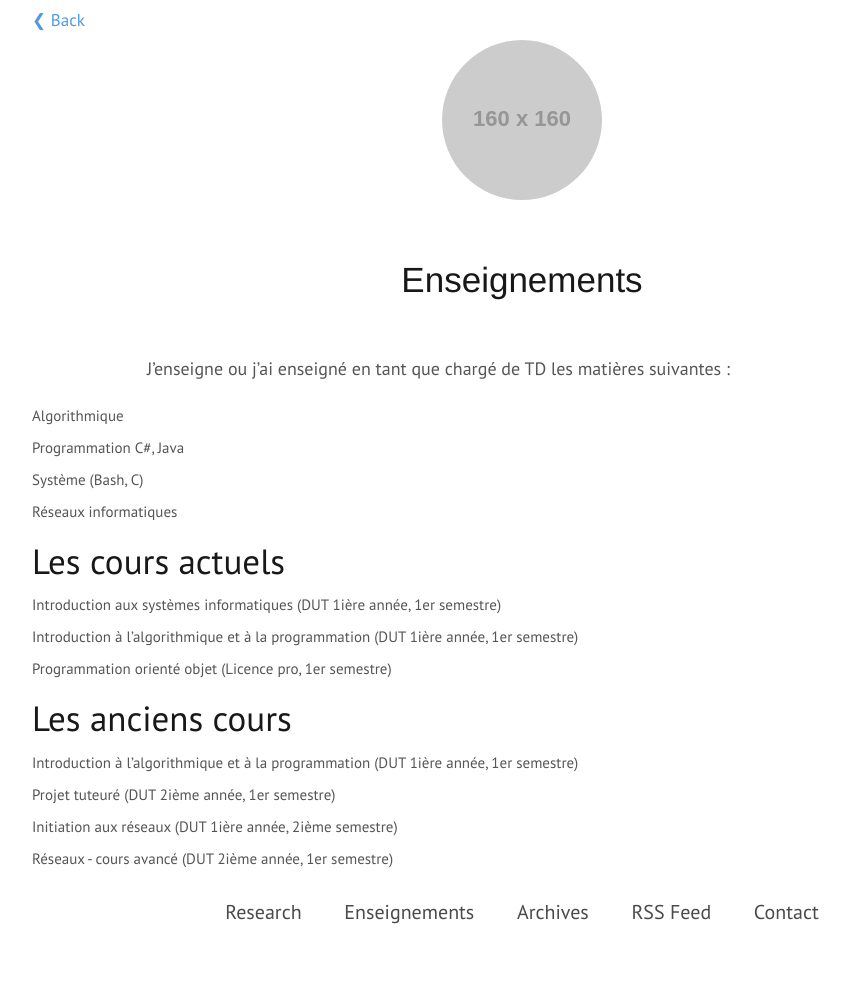
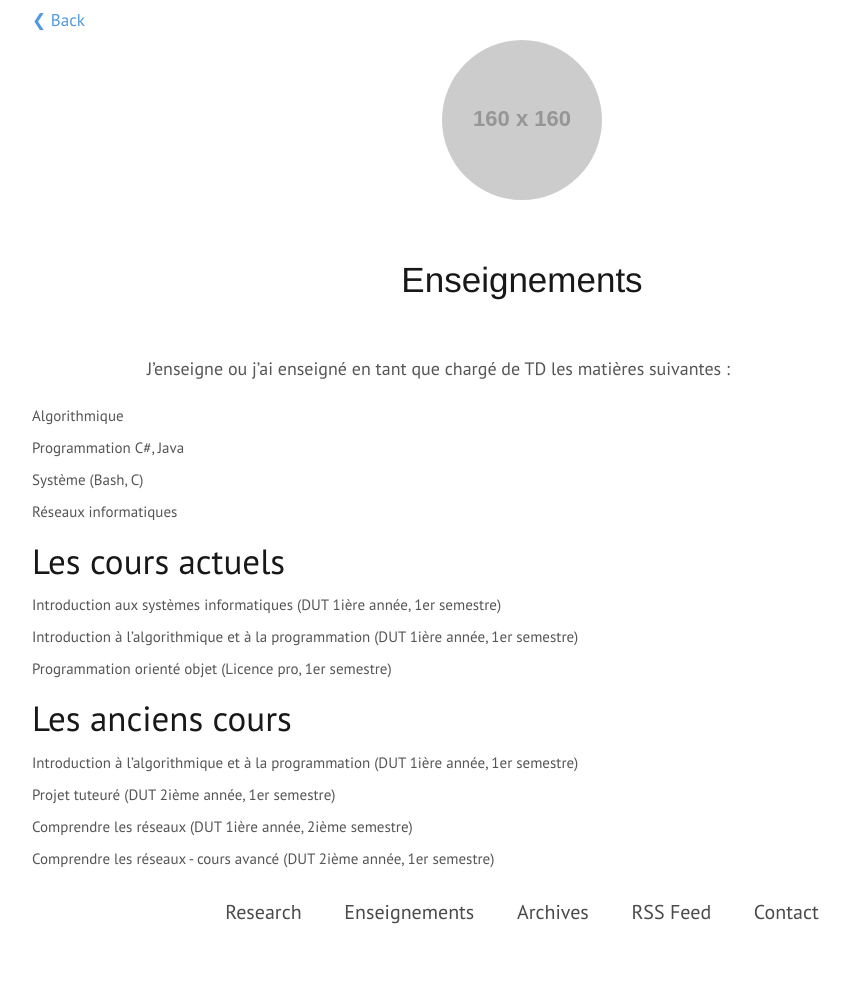
Before and after one commit to EtienneM/EtienneM.github.io, a Jekyll site: the page built from enseignements.md, in a window 1280 px wide. Shown: the whole page, without its empty margins (118-968 px from the left). Built offline with Jekyll 4.4.1, drawn with Linux system fonts in a browser that asks for light colours.

Commit message:
Intitulé cours réseau

```diff
--- a/enseignements.md
+++ b/enseignements.md
@@ -21,5 +21,5 @@ J'enseigne ou j'ai enseigné en tant que chargé de TD les matières suivantes&n
 
 * Introduction à l'algorithmique et à la programmation (DUT 1ière année, 1er semestre)
 * Projet tuteuré (DUT 2ième année, 1er semestre)
-* Initiation aux réseaux (DUT 1ière année, 2ième semestre)
-* Réseaux - cours avancé (DUT 2ième année, 1er semestre)
+* Comprendre les réseaux (DUT 1ière année, 2ième semestre)
+* Comprendre les réseaux - cours avancé (DUT 2ième année, 1er semestre)
```
